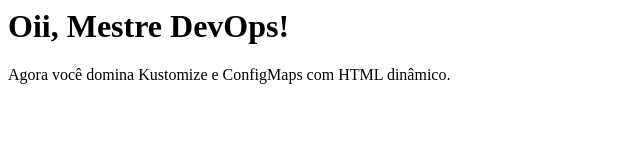
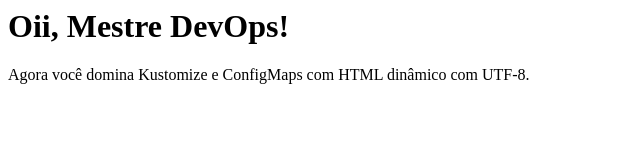
Before and after one commit to ZeFelipe09/simple-argocd-app, a plain HTML site: page k8s/app/index.html in a window 1280 px wide. Shown: the full height of the page, 0-640 px from the left. Drawn offline with Linux system fonts and the light colour scheme.

Commit message:
ajuste utf-8 configmap

```diff
--- a/k8s/app/index.html
+++ b/k8s/app/index.html
@@ -1,9 +1,10 @@
 <html>
   <head>
+    <meta charset="UTF-8">
     <title>Teste de ArgoCD</title>
   </head>
   <body>
     <h1>Oii, Mestre DevOps!</h1>
-    <p>Agora você domina Kustomize e ConfigMaps com HTML dinâmico.</p>
+    <p>Agora você domina Kustomize e ConfigMaps com HTML dinâmico com UTF-8.</p>
   </body>
 </html>
```
